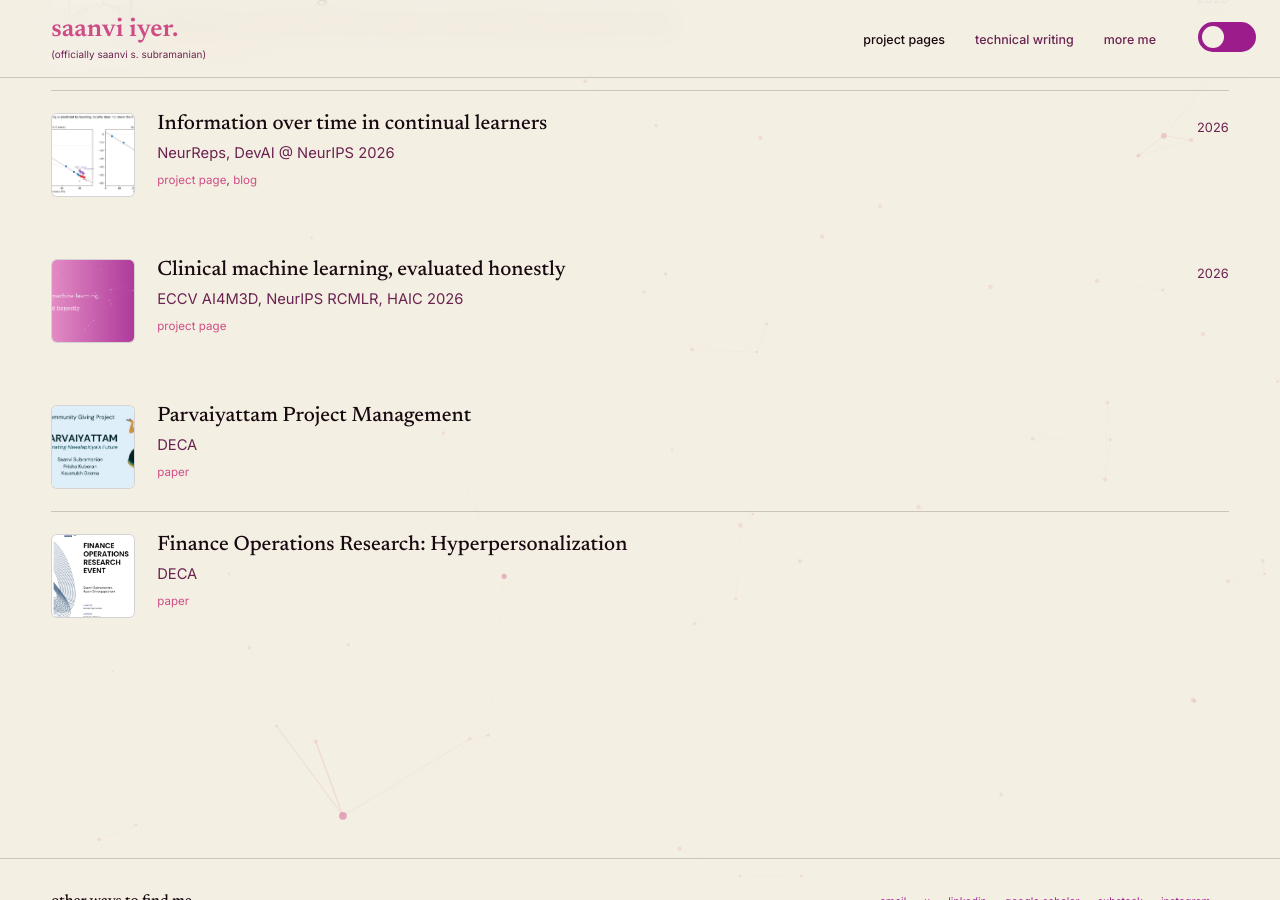
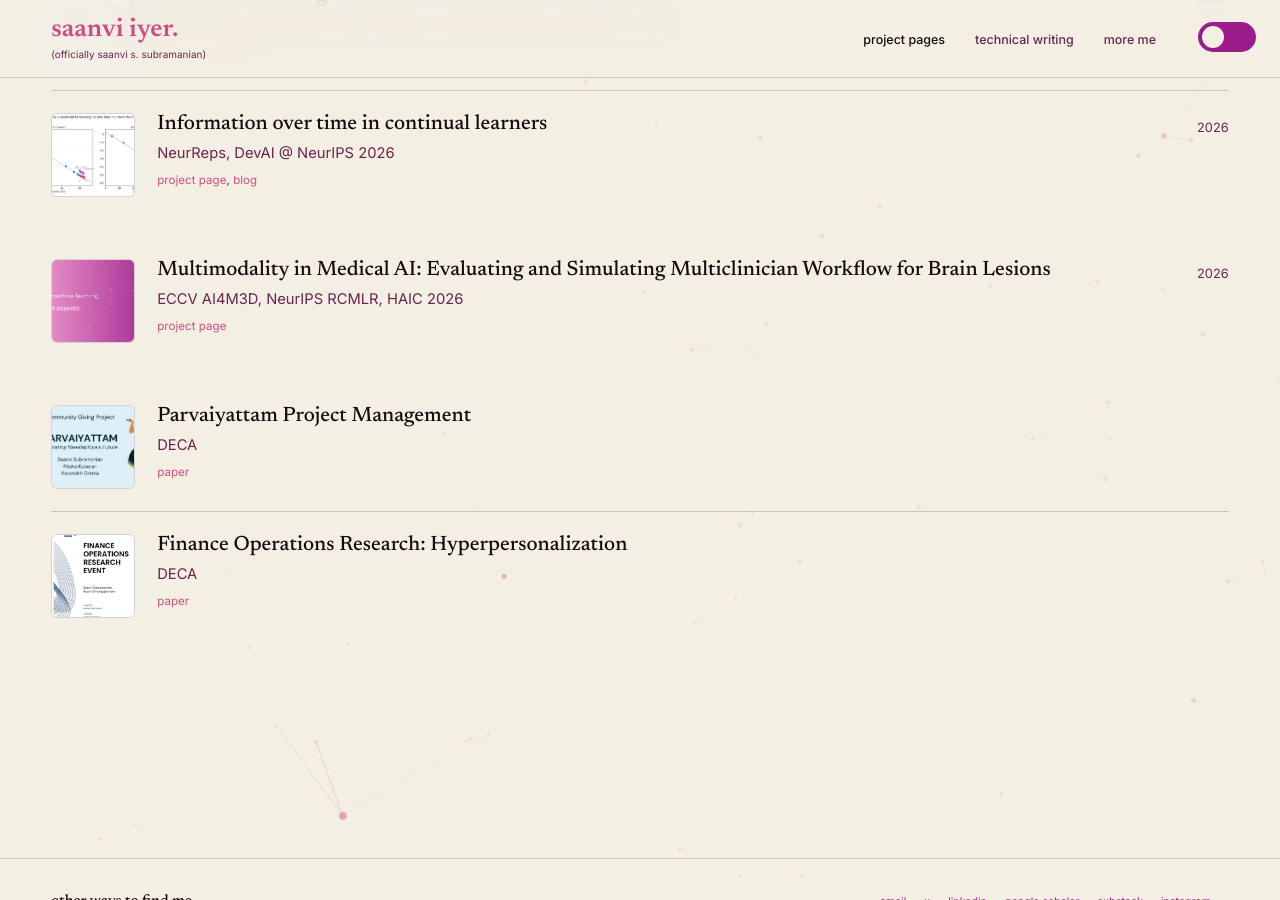
Before and after one commit to saanviiyer/saanviiyer.github.io, a Jekyll site: the page built from pages/projects-index.html, in a window 1280 px wide and 900 px high, scrolled down 584 px. Built offline with Jekyll 4.4.1, drawn with Linux system fonts in a browser that asks for light colours; some web fonts are replaced.

Commit message:
Retitle the clinical project to Multimodality in Medical AI

```diff
--- a/pages/proj-clinical-ml.html
+++ b/pages/proj-clinical-ml.html
@@ -1,6 +1,6 @@
 ---
 layout: project
-title: "Clinical machine learning, evaluated plainly"
+title: "Multimodality in Medical AI: Evaluating and Simulating Multiclinician Workflow for Brain Lesions"
 permalink: /projects/clinical-ml/
 authors: "Saanvi S. Subramanian"
 affiliation: "California Institute of Technology"
--- a/pages/projects-index.html
+++ b/pages/projects-index.html
@@ -59,7 +59,7 @@ permalink: /projects/
     <div class="pub-row">
       <a class="pub-thumb" href="{{ '/projects/clinical-ml/' | relative_url }}"><img src="{{ '/assets/images/projects/cover-clinical.png' | relative_url }}" alt="Clinical machine learning"></a>
       <div class="pub-main">
-        <h3 class="pub-title"><a href="{{ '/projects/clinical-ml/' | relative_url }}">Clinical machine learning, evaluated honestly</a></h3>
+        <h3 class="pub-title"><a href="{{ '/projects/clinical-ml/' | relative_url }}">Multimodality in Medical AI: Evaluating and Simulating Multiclinician Workflow for Brain Lesions</a></h3>
         <div class="pub-venue">ECCV AI4M3D, NeurIPS RCMLR, HAIC 2026</div>
         <div class="pub-links"><a href="{{ '/projects/clinical-ml/' | relative_url }}">project page</a></div>
       </div>
```
